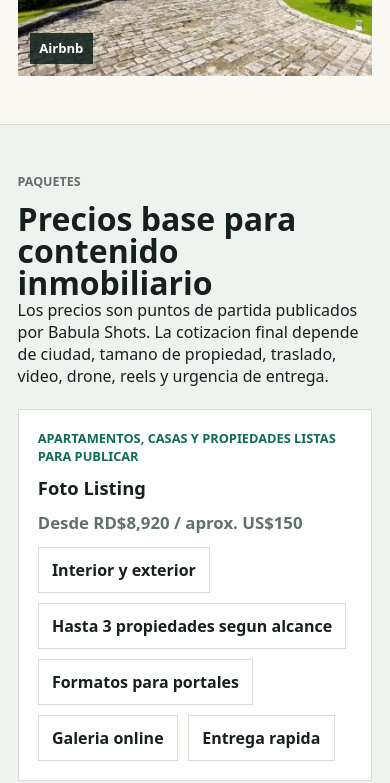
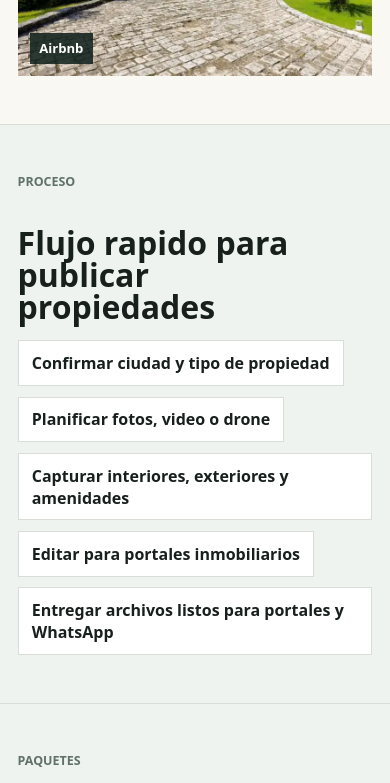
Before and after one commit to fotografosantodomingo/real-estate-babulashots-, a Next.js app: page /contenido-para-agentes-inmobiliarios in a window 390 px wide. Shown: the part 2520-3303 px from the top of the page. Built offline with nearby package versions, Linux system fonts and the light colour scheme.

Commit message:
Fix inmobiliaria Pages project and apartment CTA

```diff
--- a/components/RealEstateServicePage.tsx
+++ b/components/RealEstateServicePage.tsx
@@ -9,7 +9,7 @@ import { ServicePackages } from "@/components/ServicePackages";
 import { SeoJsonLd } from "@/components/SeoJsonLd";
 import { realEstateCities, cityPath } from "@/lib/realEstateCities";
 import { realEstatePackages } from "@/lib/realEstatePackages";
-import { servicePath, type RealEstateService } from "@/lib/realEstateServices";
+import { realEstateServices, servicePath, type RealEstateService } from "@/lib/realEstateServices";
 import { assetPath, breadcrumbSchema, canonicalUrl, phoneE164, siteUrl, withBasePath } from "@/lib/seo";
 
 export function RealEstateServicePage({ service, locale = "es" }: { service: RealEstateService; locale?: "es" | "en" }) {
@@ -104,10 +104,41 @@ export function RealEstateServicePage({ service, locale = "es" }: { service: Rea
       </section>
 
       <PropertyGallery locale={locale} />
+
+      <section className="section alt-section">
+        <div className="wrap split">
+          <p className="section-tag">{isEnglish ? "Process" : "Proceso"}</p>
+          <div>
+            <h2>{isEnglish ? "Fast workflow for property listings" : "Flujo rapido para publicar propiedades"}</h2>
+            <ul className="service-list">
+              {(isEnglish
+                ? ["Confirm city and property type", "Plan photos, video or drone", "Capture interiors, exteriors and amenities", "Edit for listing platforms", "Deliver files ready for portals and WhatsApp"]
+                : ["Confirmar ciudad y tipo de propiedad", "Planificar fotos, video o drone", "Capturar interiores, exteriores y amenidades", "Editar para portales inmobiliarios", "Entregar archivos listos para portales y WhatsApp"]
+              ).map((item) => <li key={item}>{item}</li>)}
+            </ul>
+          </div>
+        </div>
+      </section>
+
       <ServicePackages locale={locale} />
       <BeforeAfterSlider locale={locale} />
       <Integrations locale={locale} />
       <FaqBlock items={faq} />
+
+      <section className="section">
+        <div className="wrap">
+          <div className="section-heading">
+            <p className="section-tag">{isEnglish ? "Related services" : "Servicios relacionados"}</p>
+            <h2>{isEnglish ? "Useful add-ons for this listing" : "Adicionales utiles para este listado"}</h2>
+          </div>
+          <div className="related-links">
+            {realEstateServices
+              .filter((item) => item.slug !== service.slug)
+              .filter((item) => ["fotografia-drone-inmobiliaria", "foto-video-inmobiliario", "reels-inmobiliarios", "precios-fotografia-inmobiliaria-republica-dominicana"].includes(item.slug))
+              .map((item) => <Link href={servicePath(item, locale)} key={item.slug}>{isEnglish ? item.enH1 : item.h1}</Link>)}
+          </div>
+        </div>
+      </section>
 
       <section className="section">
         <div className="wrap">
--- a/lib/realEstateServices.ts
+++ b/lib/realEstateServices.ts
@@ -174,7 +174,7 @@ export const realEstateServices: RealEstateService[] = [
     enDeliverables: ["Living and dining", "Kitchen", "Bedrooms", "Amenities", "Facade and lobby"],
     proof: "Pensado para torres, apartamentos nuevos, reventas y alquileres de larga o corta estancia.",
     enProof: "Designed for towers, new apartments, resales and long or short-term rentals.",
-    whatsappMessage: quote("fotografia para apartamentos en venta")
+    whatsappMessage: routeMessage("fotografia-para-apartamentos-en-venta")
   },
   {
     slug: "fotografia-para-casas-en-venta",
--- a/lib/routeMap.ts
+++ b/lib/routeMap.ts
@@ -35,6 +35,12 @@ export const routeMap: RouteMapItem[] = [
     whatsappMessage: "Hola, necesito fotos profesionales para mi Airbnb o villa en Republica Dominicana. Cual es el precio por propiedad?"
   },
   {
+    slug: "fotografia-para-apartamentos-en-venta",
+    enSlug: "apartment-listing-photography",
+    type: "service",
+    whatsappMessage: "Hola, vengo de la pagina de apartamentos. Necesito cotizar fotos profesionales para un apartamento en venta o alquiler. Esta en Santo Domingo y quisiera saber precio, disponibilidad y si recomiendan agregar drone o video."
+  },
+  {
     slug: "fotografia-drone-inmobiliaria",
     enSlug: "drone-real-estate-photography",
     type: "service",
```
Also changed, not shown: 2 other files (tests, documents, lock files or other folders).
